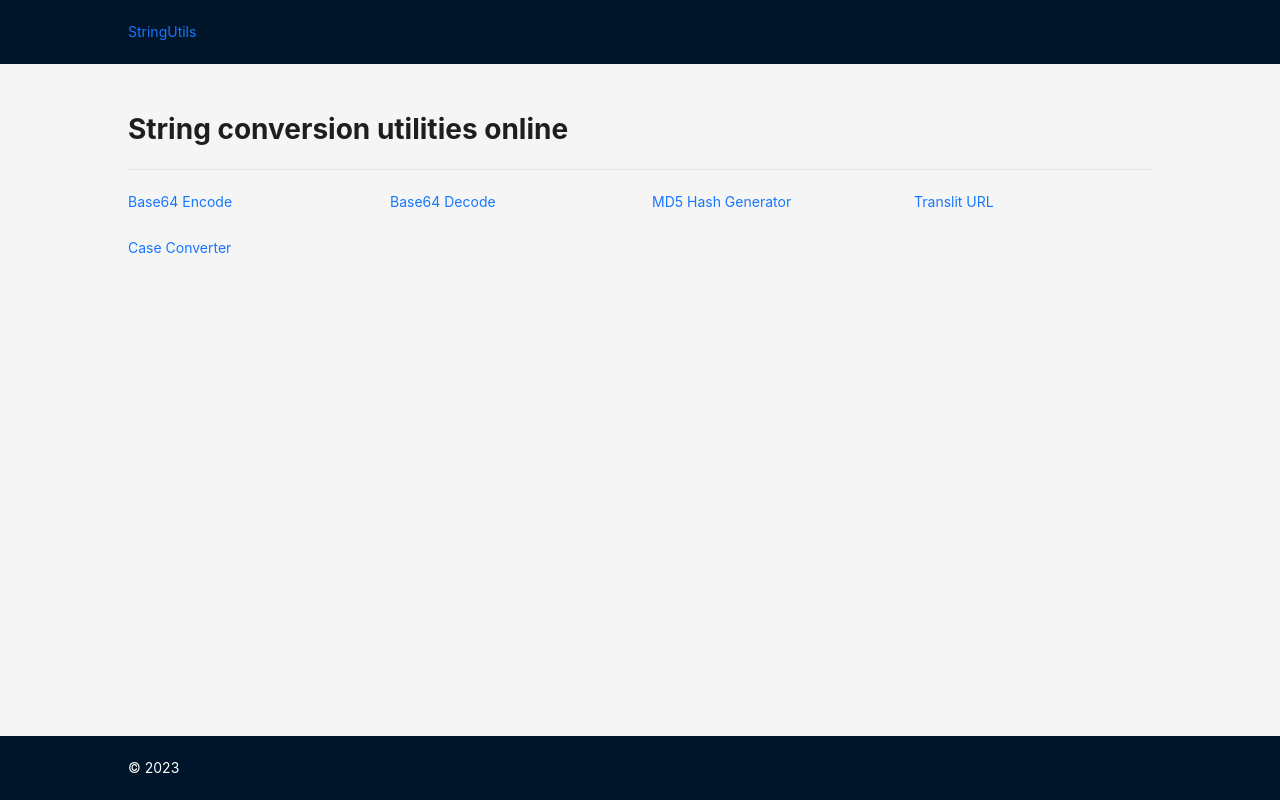
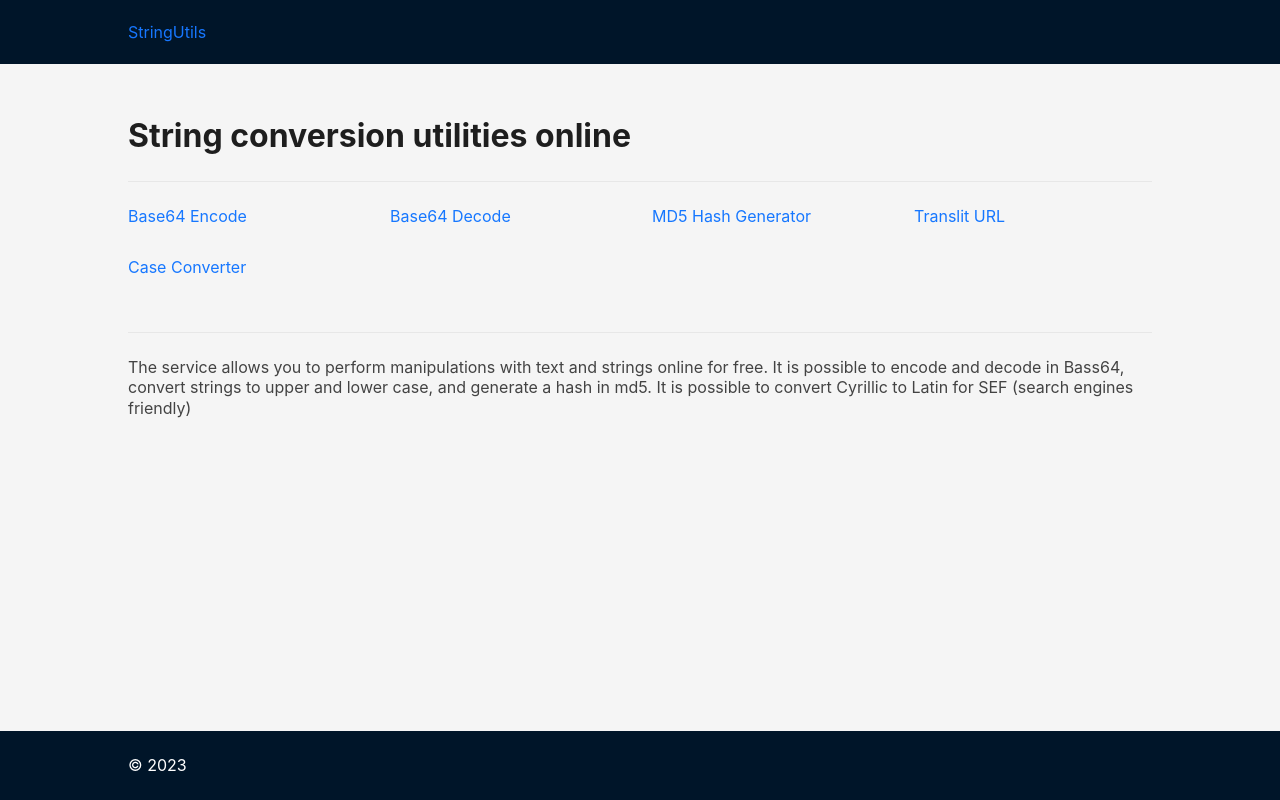
Before and after one commit to igorrybalko/StringUtils, a React (Vite) app: page / in a window 1280 px wide. Built offline with nearby package versions, Linux system fonts and the light colour scheme.

Commit message:
changed font-size

```diff
--- a/src/App.tsx
+++ b/src/App.tsx
@@ -1,9 +1,22 @@
 import { RouterProvider } from 'react-router-dom';
+import { ConfigProvider, theme } from 'antd';
 
 import routes from './router';
 
 function App() {
- return <RouterProvider router={routes} />;
+ console.log(theme);
+
+ return (
+  <ConfigProvider
+   theme={{
+    token: {
+     fontSize: 16,
+    },
+   }}
+  >
+   <RouterProvider router={routes} />
+  </ConfigProvider>
+ );
 }
 
 export default App;
--- a/src/scss/modules/common.scss
+++ b/src/scss/modules/common.scss
@@ -35,6 +35,10 @@ body,
 html,
 #root {
   height: 100%;
+}
+
+html {
+  line-height: 1.3;
 }
 
 .ant-layout {
@@ -79,3 +83,7 @@ html,
     overflow-y: auto;
   }
 }
+
+.info-text {
+  color: #434343;
+}
--- a/src/views/HomePage.tsx
+++ b/src/views/HomePage.tsx
@@ -30,9 +30,11 @@ export default function HomePage() {
   <div>
    <Helmet>
     <title>Online String Conversion Tools</title>
-        <link rel="canonical" href={import.meta.env.VITE_SITE_URL} />
-        <meta name="description"
-        content="Online tools for string conversion. Such as base64 encode and decode, MD5 hash generator, LowerCase and UpperCase" />
+    <link rel='canonical' href={import.meta.env.VITE_SITE_URL} />
+    <meta
+     name='description'
+     content='Online tools for string conversion. Such as base64 encode and decode, MD5 hash generator, LowerCase and UpperCase'
+    />
    </Helmet>
    <h1>String conversion utilities online</h1>
    <Divider />
@@ -45,6 +47,13 @@ export default function HomePage() {
      </Col>
     ))}
    </Row>
+   <Divider />
+   <div className="info-text">
+    The service allows you to perform manipulations with text and strings online
+    for free. It is possible to encode and decode in Bass64, convert strings to
+    upper and lower case, and generate a hash in md5. It is possible to convert
+    Cyrillic to Latin for SEF (search engines friendly)
+   </div>
   </div>
  );
 }
--- a/src/views/TranslitUrlPage.tsx
+++ b/src/views/TranslitUrlPage.tsx
@@ -264,7 +264,7 @@ export default function TranslitUrlPage() {
       </Button>
       <Divider />
       <div>
-        Service transliteration of Cyrillic into Latin for URL (for SEF)
+        Service transliteration of Cyrillic into Latin for URL for SEF (search engines friendly)
       </div>
       <Divider />
       <div>
```
Lines whose indentation alone changed are shown as unchanged.
